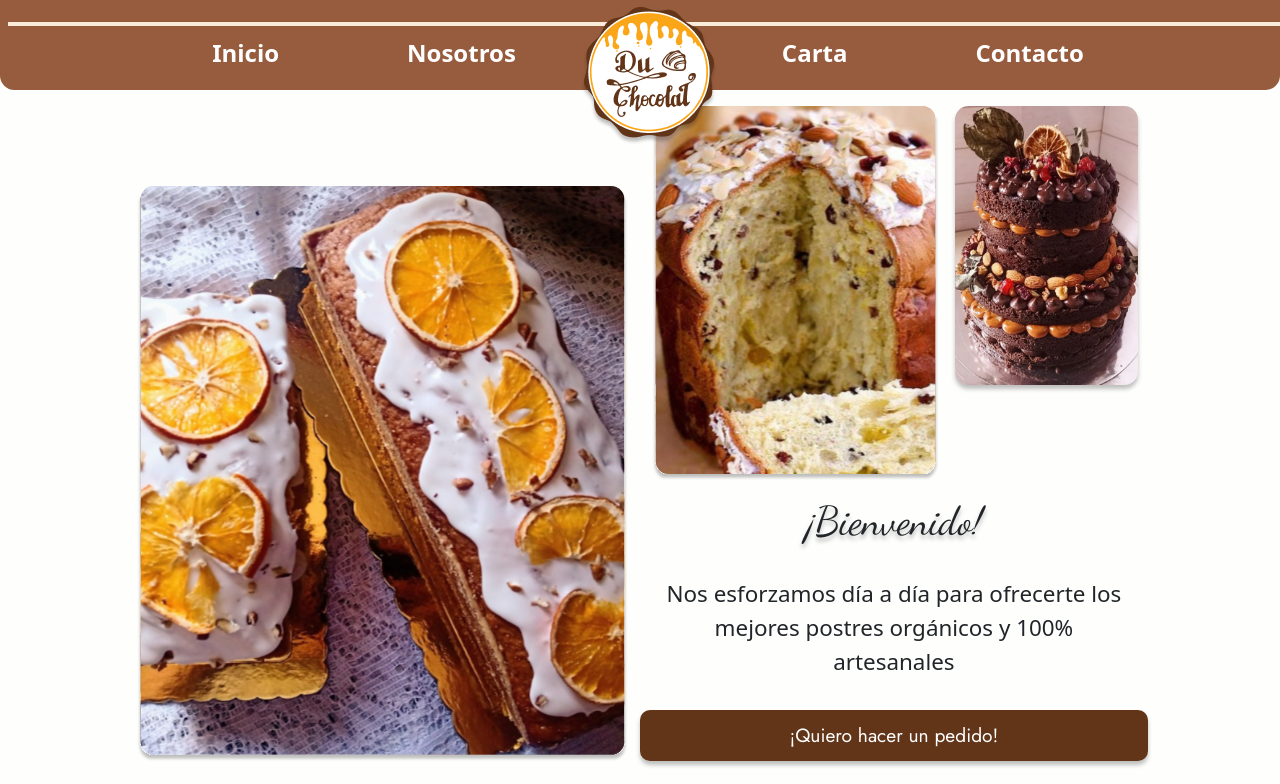
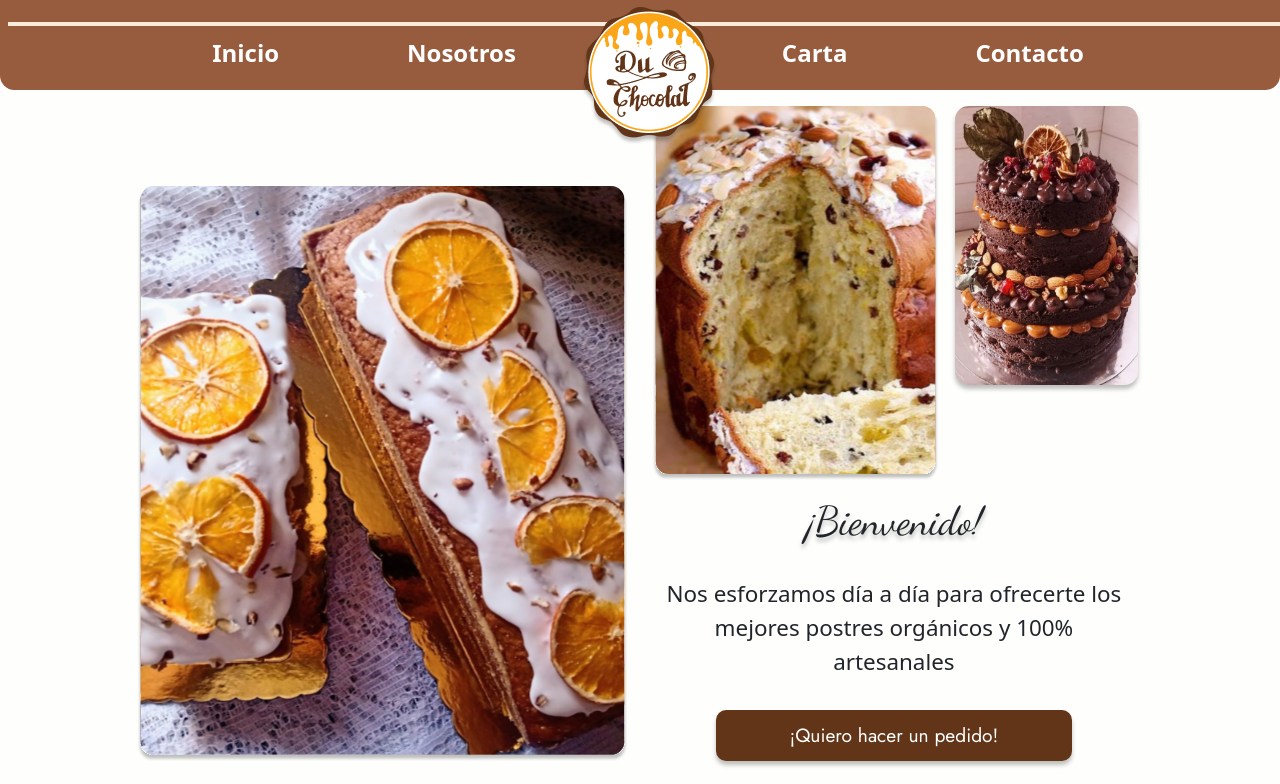
Before and after one commit to Santi1994r/du-chocolat, a React (Vite) app: page / in a window 1280 px wide. Shown: the top 784 px of the page. Built offline with nearby package versions, Linux system fonts and the light colour scheme; a web font is replaced by a local one.

Commit message:
cambio el width del btn pedido

```diff
--- a/src/components/main/welcome/welcome.css
+++ b/src/components/main/welcome/welcome.css
@@ -35,7 +35,8 @@
 }
 
 .btnPedido {
-    text-align: center;
+    display: flex;
+    justify-content: center;
     background-color: #623518;
     text-decoration: none;
     margin-top: 1rem;
@@ -45,7 +46,10 @@
     font-family: "Jost";
     font-weight: 400;
     font-size: 1.2rem;
+    width: 70% !important;
     filter: drop-shadow(0 4px 2px rgba(0, 0, 0, 0.25));
+    margin: auto;
+
 }
 
 .btnPedido:hover {
@@ -58,6 +62,7 @@
 }
 
 @media (min-width: 1400px) {
+
 
     .widthBudinNar {
         width: 80%;
```
